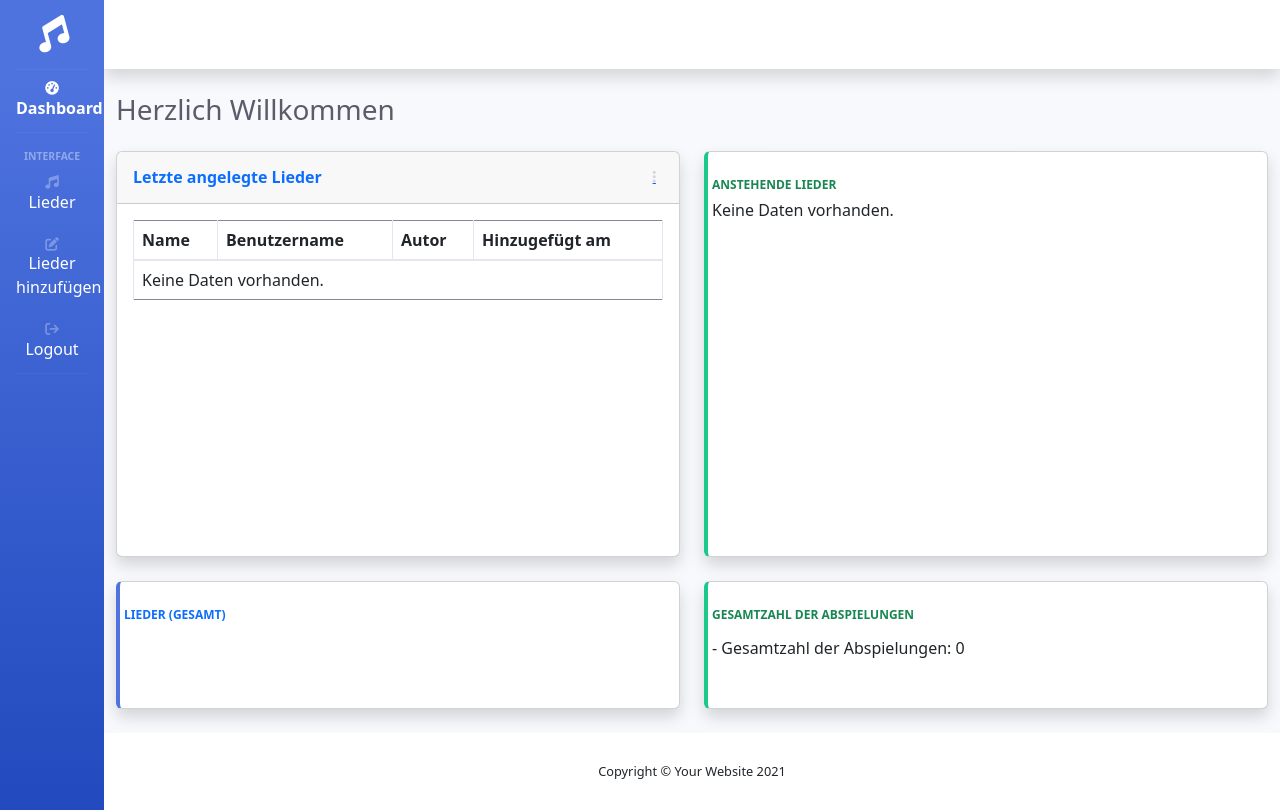
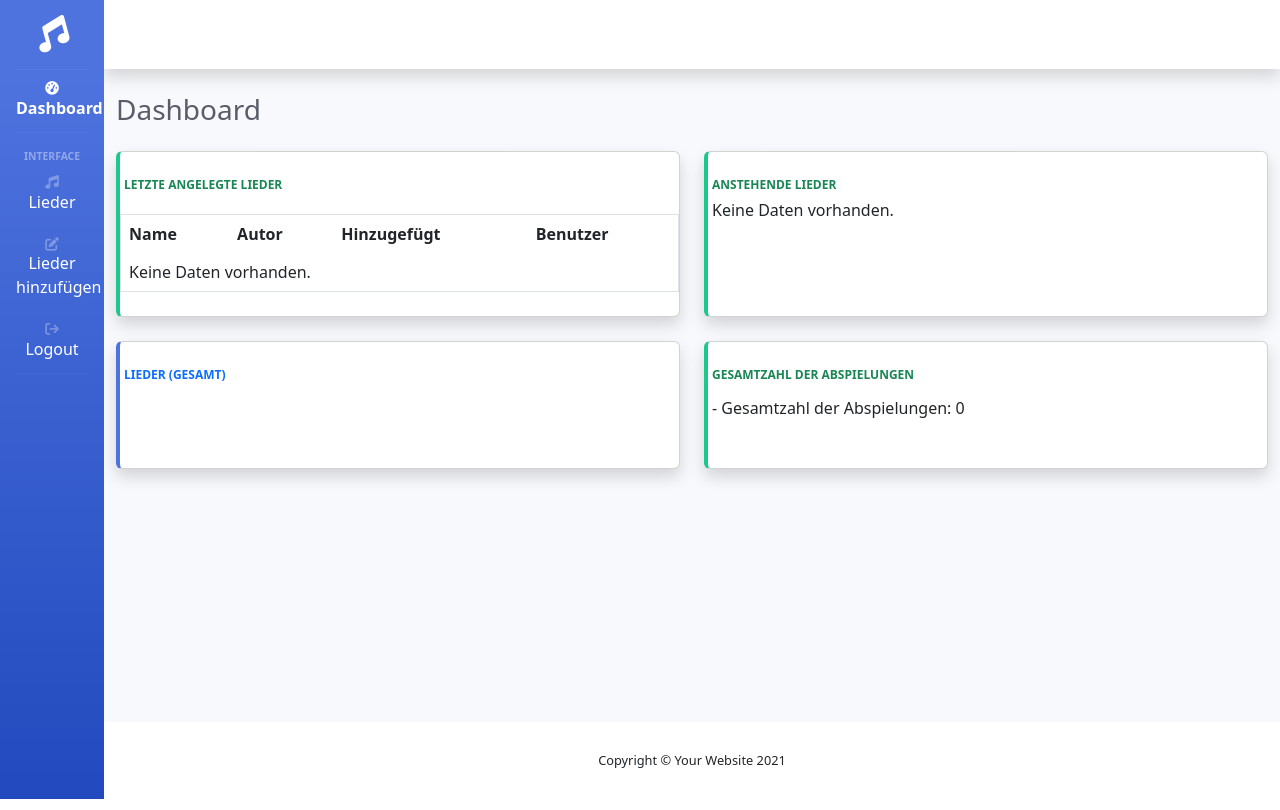
Before and after one commit to pottz91/liedercrm, a PHP site: page /seite2.php in a window 1280 px wide. Shown: the part 41-851 px from the top of the page. Run offline with PHP 8.4, Linux system fonts and the light colour scheme; the visitor is signed in with stand-in values (Sample User, id 1); data that the repository does not hold is empty; some libraries are stand-ins or nearby versions; some web fonts are replaced.

Commit message:
Update seite2.php

```diff
--- a/seite2.php
+++ b/seite2.php
@@ -56,29 +56,34 @@ $conn->close();
 
                     <!-- Page Heading -->
                     <div class="d-sm-flex align-items-center justify-content-between mb-4">
-                        <h1 class="h3 mb-0 text-gray-800">Herzlich Willkommen</h1>
+                        <h1 class="h3 mb-0 text-gray-800">Dashboard</h1>
 
                     </div>
 
                     <!-- Content Row -->
                     <div class="row">
                         <!-- Area Chart -->
-                        <div class="col-xl-6 col-lg-6">
-                            <div class="card shadow mb-4">
+                        <div class="col-xl-6 col-md-6 mb-4">
+                            <!--<div class="card shadow mb-4">-->
+                            <div class="card border-left-success shadow h-100 py-2">
+                                <div class="card-body">
+                                    <div class="row no-gutters align-items-center">
+                                        <div class="col mr-2">
+                                            <div class="text-xs font-weight-bold text-success text-uppercase mb-1">
+                                                Letzte angelegte Lieder</div>
                                 <!-- Card Header - Dropdown -->
-                                <div
+                                    <!--<div
                                         class="card-header py-3 d-flex flex-row align-items-center justify-content-between">
                                         <h6 class="m-0 font-weight-bold text-primary">Letzte angelegte Lieder</h6>
                                         <div class="dropdown no-arrow">
                                             <a class="dropdown-toggle" href="#" role="button" id="dropdownMenuLink"
                                                 data-toggle="dropdown" aria-haspopup="true" aria-expanded="false">
                                                 <i class="fas fa-ellipsis-v fa-sm fa-fw text-gray-400"></i>
-                                        </a>
-
-
+                                            </a>-->
+                                        </div>
+                                    </div>
                                 </div>
 
-                                </div>
                                 <div class="scrollable-list">
                                     <style>
                                         .scrollable-list {
@@ -87,8 +92,7 @@ $conn->close();
                                         }
                                     </style>
                                     <!-- Card Body -->
-                                    <div class="card-body">
-                                        <div class="chart-area">
+
                                             <?php
                                             include 'datenbank.php';
 
@@ -102,15 +106,14 @@ $conn->close();
                                             }
                                             ?>
 
-                                            <div class="table-responsive">
-                                                <table class="table table-bordered" id="dataTable" width="100%"
-                                                    cellspacing="0">
+                                            <div class="table table-borderless">
+                                                <table class="table">
                                                     <thead>
                                                         <tr>
                                                             <th>Name</th>
-                                                            <th>Benutzername</th>
                                                             <th>Autor</th>
-                                                            <th>Hinzugefügt am</th>
+                                                            <th>Hinzugefügt</th>
+                                                            <th>Benutzer</th>
                                                         </tr>
                                                     </thead>
                                                     <tbody>
@@ -123,22 +126,20 @@ $conn->close();
 
                                                                 echo "<tr>
                                                                 <td>" . $row["name"] . "</td>
-                        <td>" . $benutzername . "</td>
                                                                 <td>" . $row["autor"] . "</td>
                                                                 <td>" . $row["hinzugefuegt_am"] . "</td>
+                                                                <td>" . $benutzername . "</td>
                                                             </tr>";
                                                                 }
                                                             } else {
-                                                            echo "<tr>
+                                                        echo
+                                                            "<tr>
                                                                 <td colspan='4'>Keine Daten vorhanden.</td>
                                                             </tr>";
                                                             }
                                                         ?>
                                                     </tbody>
                                                 </table>
-                                            </div>
-
-                                        </div>
                                             </div>
                                         </div>
                                     </div>
```
Lines whose indentation alone changed are shown as unchanged.
